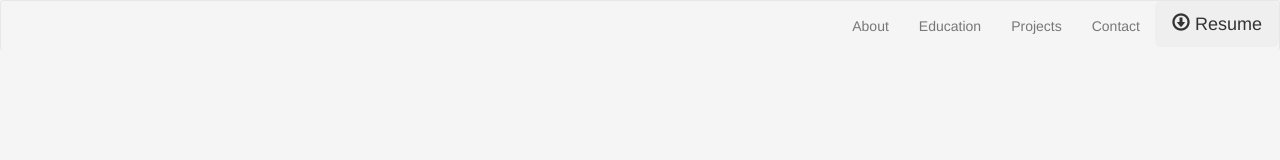
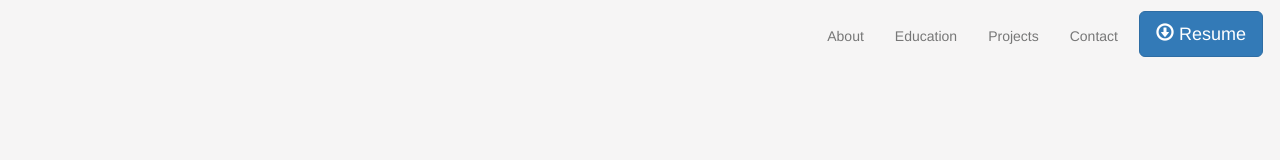
Before and after one commit to Deshmukh-Omkar/Portfolio-Website, a plain HTML site: page index.html in a window 1280 px wide. Drawn offline with nearby package versions, Linux system fonts and the light colour scheme.

Commit message:
Basic layout final nav

```diff
--- a/css/styles.css
+++ b/css/styles.css
@@ -4,9 +4,22 @@ body {
 
 .navbar {
     background: transparent;
-    border-bottom: 0px;
+    border: 0px;
+    margin-top: 10px;
+    margin-bottom: 0px;
 }
 
+.ul-nav {
+    margin: 1px;
+}
+
+.li-nav {
+    padding-right: 1px;
+}
+
+#contact-nav {
+    margin-right: 5px;
+}
 /********* RESPONSIVE MEDIA QUERIES *********/
 
 /* For Mobile Phones: */
--- a/index.html
+++ b/index.html
@@ -18,12 +18,12 @@
             <!-- Navbar -->
             <nav class="navbar navbar-default navbar-expand-lg">
                 <div class="container-fluid">
-                    <ul class="nav navbar-nav navbar-right">
-                        <li><a href="#">About</a></li>
-                        <li><a href="#">Education</a></li>
-                        <li><a href="#">Projects</a></li>
-                        <li><a href="#">Contact</a></li>
-                        <li><button type="button" class="btn btn-lg"><span class="glyphicon glyphicon-download"></span> Resume</button><li>
+                    <ul class="nav navbar-nav navbar-right ul-nav">
+                        <li class="li-nav"><a href="#">About</a></li>
+                        <li class="li-nav"><a href="#">Education</a></li>
+                        <li class="li-nav"><a href="#">Projects</a></li>
+                        <li id="contact-nav" class="li-nav"><a href="#">Contact</a></li>
+                        <li class="li-nav"><button type="button" class="btn btn-lg btn-primary"><span class="glyphicon glyphicon-download"></span> Resume</button><li>
                     </ul>
                 </div>
             </nav>
```
